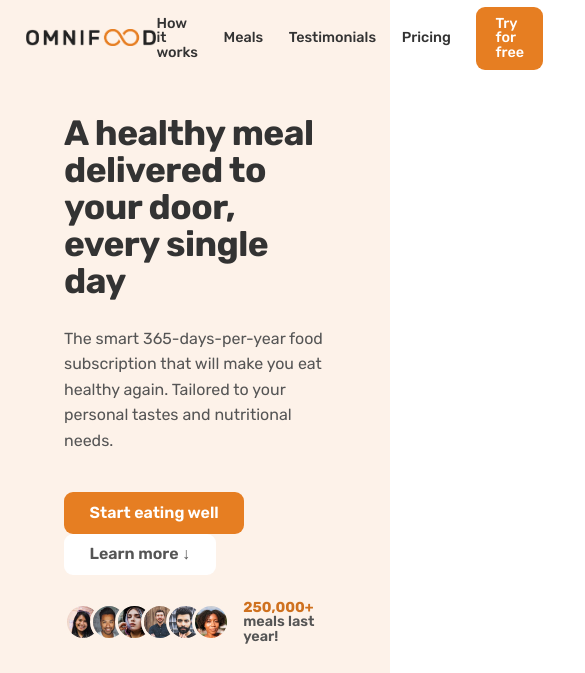
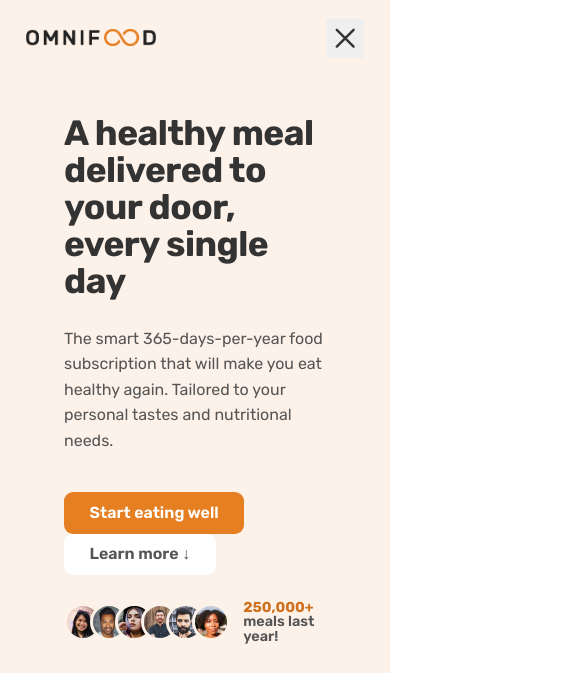
Before and after one commit to MaciejKlakGIT/html-css-starting, a plain HTML site: page 07-08-section/index.html in a window 390 px wide. Shown: the top 673 px of the page, 585 px wide, since content can reach past the window. Drawn offline with nearby package versions, Linux system fonts and the light colour scheme.

Commit message:
134 done

```diff
--- a/07-08-section/css/general.css
+++ b/07-08-section/css/general.css
@@ -48,12 +48,16 @@ html {
   /* 10px / 16px - 0.625 = 62.5% */
   /* Percentage of user's browser font-size setting */
   font-size: 62.5%;
+  overflow-x: hidden;
 }
 body {
   font-family: "Rubik", sans-serif;
   line-height: 1;
   font-weight: 400;
   color: #555;
+
+  /* Only works if there is nothing absolutely positioned in relation to body */
+  overflow-x: hidden;
 }
 
 /*****************************/
--- a/07-08-section/css/queries.css
+++ b/07-08-section/css/queries.css
@@ -106,4 +106,61 @@
   .btn--form {
     margin-top: 1.2rem;
   }
+
+  /* MOBILE NAVIGATION */
+  .btn-moblie-nav {
+    display: block;
+  }
+
+  .main-nav {
+    background-color: rgba(255, 255, 255, 0.97);
+    position: absolute;
+    top: 0;
+    left: 0;
+    width: 100%;
+    height: 100vh;
+    transform: translateX(100%);
+
+    display: flex;
+    align-items: center;
+    justify-content: center;
+    transition: all 0.5s ease-in;
+
+    /* Hide navigation */
+    /* display: none; */
+
+    /* 1. Hide it visually */
+    opacity: 0;
+
+    /* 2. Make it unaccessible to mouse and keyboard */
+    pointer-events: none;
+
+    /* 3. Hide it from screen readers */
+    visibility: hidden;
+  }
+
+  .nav-open .main-nav {
+    opacity: 1;
+    pointer-events: auto;
+    visibility: visible;
+    transform: translateX(100%);
+  }
+
+  .nav-open .icon-mobile-nav[name="close-outline"] {
+    display: block;
+  }
+
+  .nav-open .icon-mobile-nav[name="menu-outline"] {
+    display: none;
+  }
+
+  .main-nav-list {
+    flex-direction: column;
+    gap: 4.8rem;
+  }
+
+  .main-nav-link:link,
+  .main-nav-link:visited {
+    font-size: 3rem;
+  }
 }
--- a/07-08-section/css/style.css
+++ b/07-08-section/css/style.css
@@ -11,6 +11,7 @@
   /* because we want header to be sticky later */
   height: 9.6rem;
   padding: 0 4.8rem;
+  position: relative;
 }
 
 .logo {
@@ -54,6 +55,23 @@
 .main-nav-link.nav-cta:hover,
 .main-nav-link.nav-cta:active {
   background-color: #cf711f;
+}
+
+/* MOBILE */
+.btn-moblie-nav {
+  border: none;
+  background-color: none;
+  cursor: pointer;
+
+  display: none;
+}
+.icon-mobile-nav {
+  height: 4.8rem;
+  width: 4.8rem;
+  color: #333;
+}
+.icon-mobile-nav[name="close-outline"] {
+  display: none;
 }
 
 /*****************************/
--- a/07-08-section/index.html
+++ b/07-08-section/index.html
@@ -25,10 +25,11 @@
     <title>Omnifood</title>
   </head>
   <body>
-    <header class="header">
+    <header class="header nav-open">
       <a href="#">
         <img class="logo" alt="Omnifood logo" src="img/omnifood-logo.png"
       /></a>
+
       <nav class="main-nav">
         <ul class="main-nav-list">
           <li><a href="#" class="main-nav-link">How it works</a></li>
@@ -40,6 +41,11 @@
           </li>
         </ul>
       </nav>
+
+      <button class="btn-moblie-nav">
+        <ion-icon class="icon-mobile-nav" name="menu-outline"></ion-icon>
+        <ion-icon class="icon-mobile-nav" name="close-outline"></ion-icon>
+      </button>
     </header>
     <main>
       <section class="section-hero">
```
